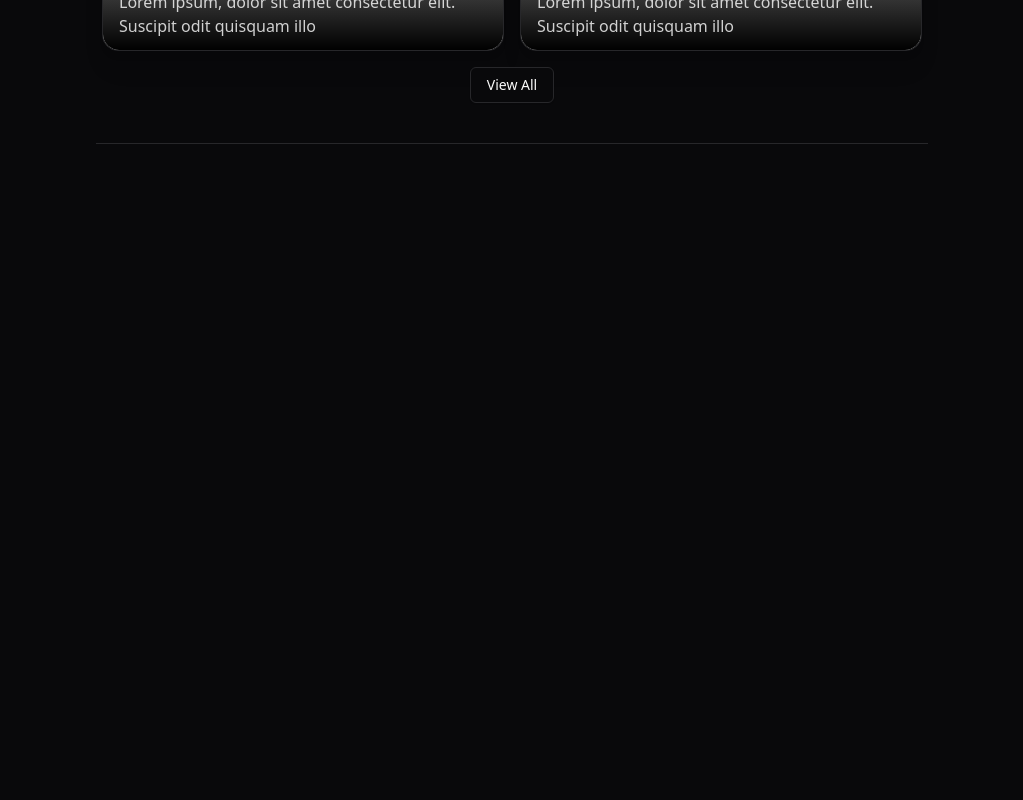
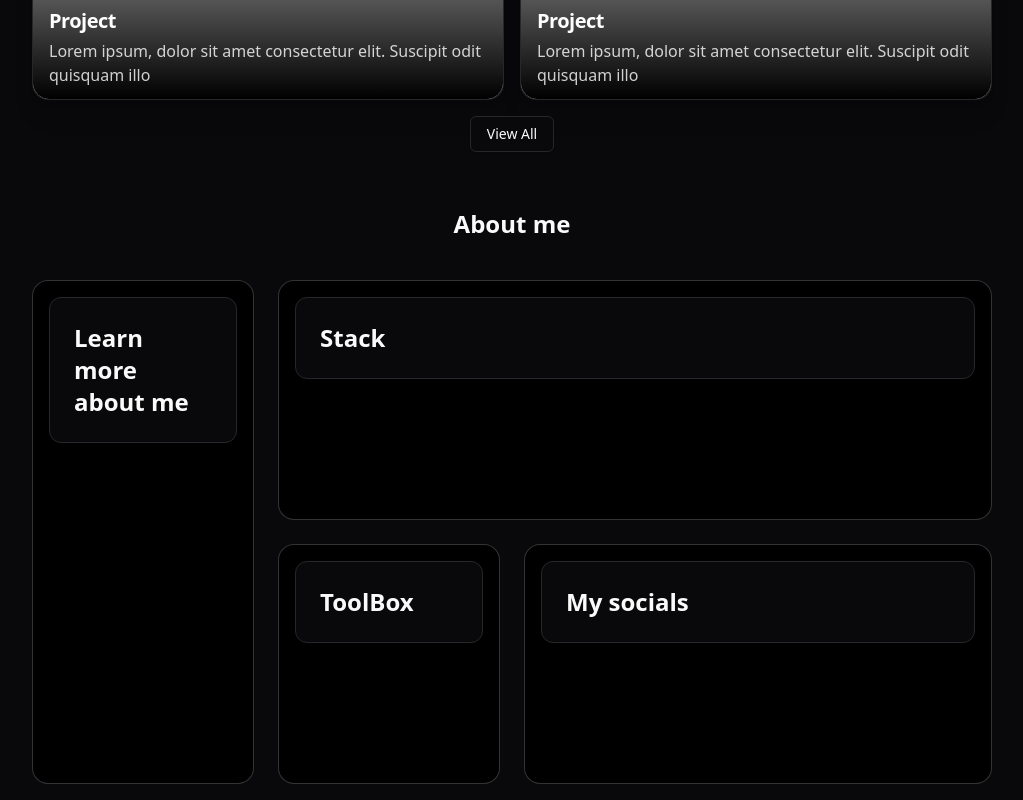
Before and after one commit to NerdyNarayan/NerdyNarayan-Portfolio, a Next.js app: page / in a window 1280 px wide. Shown: the part 676-1476 px from the top of the page, without its empty margins (128-1151 px from the left). Before the commit the page ends 820 px from the top, so only its background shows below. Built offline with nearby package versions, Linux system fonts and the light colour scheme.

Commit message:
Cleanup+mock about me section

```diff
--- /dev/null
+++ b/src/app/home/about-me.tsx
@@ -0,0 +1,39 @@
+import { BentoGrid, BentoGridItem } from "@/components/ui/Bento";
+import { Card, CardContent, CardHeader } from "@/components/ui/card";
+import ProjectCardHome from "@/components/ui/projects-home";
+import React from "react";
+
+const AboutMe = () => {
+  return (
+    <div>
+      <div className="flex flex-col justify-center py-4 text-2xl font-extrabold text-primary">
+        <div className="flex justify-center mb-10">About me</div>
+        <div className="grid gap-4"></div>
+        <BentoGrid className="w-full">
+          <BentoGridItem className="row-span-2 ">
+            <Card className="">
+              <CardHeader>Learn more about me</CardHeader>
+            </Card>
+          </BentoGridItem>
+          <BentoGridItem className="col-span-3 ">
+            <Card className="">
+              <CardHeader>Stack</CardHeader>
+            </Card>
+          </BentoGridItem>
+          <BentoGridItem className="">
+            <Card className="">
+              <CardHeader>ToolBox</CardHeader>
+            </Card>
+          </BentoGridItem>{" "}
+          <BentoGridItem className="row-span-1 col-span-2  ">
+            <Card className="">
+              <CardHeader> My socials</CardHeader>
+            </Card>
+          </BentoGridItem>
+        </BentoGrid>
+      </div>
+    </div>
+  );
+};
+
+export default AboutMe;
--- a/src/components/my-projects.tsx
+++ b/src/app/home/my-projects.tsx
@@ -1,13 +1,13 @@
-import MoveIntoView from "./framer/move-into-view";
-import ProjectCardHome from "./ui/projects-home";
-import { Button } from "./ui/button";
+import MoveIntoView from "../../components/framer/move-into-view";
+import ProjectCardHome from "../../components/ui/projects-home";
+import { Button } from "../../components/ui/button";
 
 import React from "react";
 
 const MyProjects = () => {
   return (
     <MoveIntoView down={true}>
-      <div className="mt-10 flex flex-col border-t border-b">
+      <div className="mt-10 flex flex-col ">
         <div className="flex justify-center py-4 text-2xl font-extrabold text-primary">
           My Projects
         </div>
--- a/src/app/layout.tsx
+++ b/src/app/layout.tsx
@@ -2,7 +2,7 @@ import "@/styles/globals.css";
 import { type Metadata } from "next";
 import { GeistSans } from "geist/font/sans";
 import React from "react";
-import { ThemeProvider } from "../components/theme-provider";
+import { ThemeProvider } from "../components/ui/theme-provider";
 export const metadata: Metadata = {
   title: "NerdyNarayan",
   description: "My portfolio website",
--- a/src/app/page.tsx
+++ b/src/app/page.tsx
@@ -1,16 +1,17 @@
 import React from "react";
 
 import MainNav from "../components/mainNav";
-import Hero from "../components/hero";
-import MyProjects from "../components/my-projects";
+import Hero from "./home/hero";
+import MyProjects from "./home/my-projects";
+import AboutMe from "./home/about-me";
 
 export default function HomePage() {
   return (
-    <div className="container flex max-w-4xl flex-col  sm:min-h-screen overflow-y-scroll no-scrollbar">
+    <div className="container flex max-w-5xl flex-col  sm:min-h-screen overflow-y-scroll no-scrollbar">
       <MainNav />
       <Hero />
       <MyProjects />
-      <div></div>
+      <AboutMe />
     </div>
   );
 }
--- a/src/components/mainNav.tsx
+++ b/src/components/mainNav.tsx
@@ -8,12 +8,12 @@ import { RxHamburgerMenu } from "react-icons/rx";
 import { TbAtomOff } from "react-icons/tb";
 
 import MoveIntoView from "./framer/move-into-view";
-import { ModeToggle } from "./theme-button";
+import { ModeToggle } from "./ui/theme-button";
 
 export default function MainNav() {
   return (
     <MoveIntoView up={true}>
-      <div className="   sticky mt-4   flex  flex-row items-center justify-between   pb-4 border-b-2  ">
+      <div className="   sticky   mt-4   flex  flex-row items-center justify-between   pb-4 border-b-2  ">
         <motion.div whileHover={{ scale: 1.1 }} className="flex">
           <Link href="/" className="flex items-center gap-1 text-xl font-bold">
             <TbAtomOff className="text-2xl" />
--- /dev/null
+++ b/src/components/ui/Bento.tsx
@@ -0,0 +1,39 @@
+import { cn } from "@/lib/utils";
+
+export const BentoGrid = ({
+  className,
+  children,
+}: {
+  className?: string;
+  children?: React.ReactNode;
+}) => {
+  return (
+    <div
+      className={cn(
+        "grid md:auto-rows-[15rem] grid-cols-1 md:grid-cols-4 gap-6 max-w-7xl mx-auto ",
+        className
+      )}
+    >
+      {children}
+    </div>
+  );
+};
+
+export const BentoGridItem = ({
+  className,
+  children,
+}: {
+  className?: string;
+  children?: React.ReactNode;
+}) => {
+  return (
+    <div
+      className={cn(
+        "row-span-1 rounded-2xl hover:shadow-xl transition duration-200 shadow-input dark:shadow-none p-4 dark:bg-black dark:border-white/[0.2] bg-white border border-transparent justify-between flex flex-col space-y-4",
+        className
+      )}
+    >
+      {children}
+    </div>
+  );
+};
--- a/src/components/ui/projects-home.tsx
+++ b/src/components/ui/projects-home.tsx
@@ -13,7 +13,7 @@ const ProjectCardHome = () => {
             alt="Project cover image"
             width={400}
             height={400}
-            className="z-0 rounded-2xl w-[400px] h-[250px] rounded-t-none"
+            className="z-0 rounded-2xl w-[500px] h-[300px] rounded-t-none"
           />
           <CardTitle className=" px-2 absolute bottom-16 left-2  text-xl  text-white">
             Project
--- a/src/components/theme-button.tsx
+++ b/src/components/ui/theme-button.tsx
@@ -3,13 +3,13 @@
 import * as React from "react";
 import { Moon, Sun } from "lucide-react";
 import { useTheme } from "next-themes";
-import { Button } from "./ui/button";
+import { Button } from "./button";
 import {
   DropdownMenu,
   DropdownMenuContent,
   DropdownMenuItem,
   DropdownMenuTrigger,
-} from "./ui/dropdown-menu";
+} from "./dropdown-menu";
 export function ModeToggle() {
   const { setTheme } = useTheme();
 
```
Also changed, not shown: src/app/home/hero.tsx (renamed from src/components/hero.tsx, +4 -4 lines), src/components/ui/theme-provider.tsx (renamed from src/components/theme-provider.tsx).
